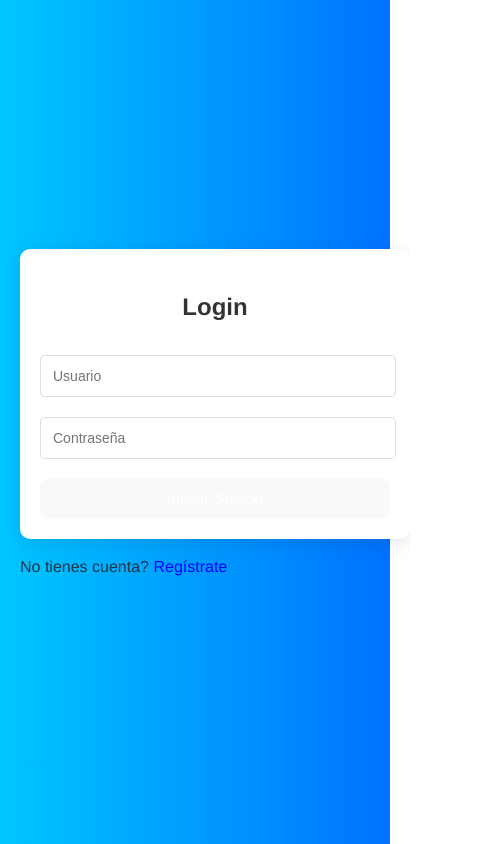
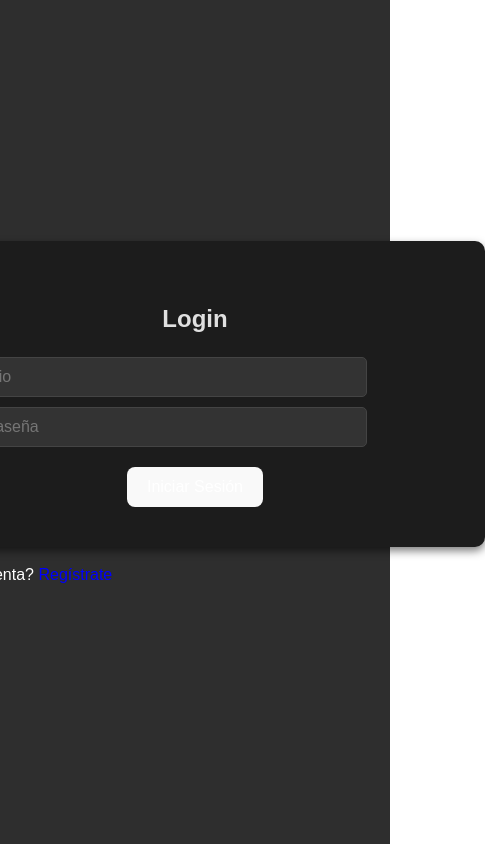
Before and after one commit to FacundoMag/trabajoFinal, a React (Vite) app: page / in a window 390 px wide. Shown: the whole page, 485 px wide, since content can reach past the window. Built offline with nearby package versions, Linux system fonts and the light colour scheme.

Commit message:
se hicieron algunas modificaciones al css de los codigos y tambien algunas modificaciones tratando de buscar soluciones al AgregarPersona.jsx y a GestionPersonas.Jsx

```diff
--- a/src/components/AgregarPersona.css
+++ b/src/components/AgregarPersona.css
@@ -1,53 +1,58 @@
-form {
-    background: linear-gradient(to right, #00c6ff, #0072ff);
+/* AgregarPersona.css */
+
+body {
+    background: #2e2e2e;
+    font-family: 'Montserrat', sans-serif;
     display: flex;
     justify-content: center;
     align-items: center;
-    height: 100vh;
+    height: 100%;
     margin: 0;
-    padding: 20px;
-    box-sizing: border-box;
+    color: #fff;
+}
+
+form {
+    background: #1c1c1c;
+    padding: 40px;
+    border-radius: 10px;
+    box-shadow: 0 4px 8px rgba(0, 0, 0, 0.5);
+    text-align: center;
+    width: 300px;
+    display: flex;
+    flex-direction: column;
+    align-items: center;
 }
 
 input {
-    width: calc(100% - 20px);
-    padding: 15px;
+    display: block;
+    width: 80%;
+    padding: 10px;
     margin: 10px 0;
-    border: 1px solid #ddd;
+    border: 1px solid #444;
     border-radius: 5px;
     font-size: 16px;
-    transition: border-color 0.3s ease;
+    background: #333;
+    color: #fff;
 }
 
 input:focus {
-    border-color: #0072ff;
+    border-color: #0ba29d;
     outline: none;
+    box-shadow: 0 0 5px rgba(0, 169, 157, 0.5);
 }
 
 button {
-    width: 100%;
-    padding: 15px;
-    margin-top: 20px;
-    background-color: #0072ff;
+    background: #0ba29d;
     color: white;
     border: none;
+    padding: 10px 20px;
     border-radius: 5px;
     cursor: pointer;
-    font-size: 18px;
-    transition: background-color 0.3s ease;
+    font-size: 16px;
+    transition: background 0.3s ease;
+    margin-top: 10px;
 }
 
 button:hover {
-    background-color: #005bb5;
+    background: #0c8a83;
 }
-
-@media (max-width: 600px) {
-    input {
-        padding: 12px;
-        font-size: 14px;
-    }
-    button {
-        padding: 12px;
-        font-size: 14px;
-    }
-}
--- a/src/components/EditarPersona.css
+++ b/src/components/EditarPersona.css
@@ -1,61 +1,65 @@
-.Cuadro {
-    background: linear-gradient(to right, #00c6ff, #0072ff);
+body {
+    background: #2e2e2e;
+    font-family: 'Montserrat', sans-serif;
     display: flex;
     justify-content: center;
     align-items: center;
-    height: 100vh;
+    height: 100%;
     margin: 0;
+    color: #fff;
+}
+
+.Cuadro {
+    background: #1c1c1c;
+    padding: 40px;
+    border-radius: 10px;
+    box-shadow: 0 4px 8px rgba(0, 0, 0, 0.5);
+    text-align: center;
+    width: 400px;
+}
+
+h2 {
+    margin-bottom: 20px;
+    color: #e0e0e0;
+    font-weight: bold;
+}
+
+form {
+    display: flex;
+    flex-direction: column;
+    align-items: center;
 }
 
 .Dato {
-    width: calc(100% - 20px);
-    padding: 15px;
+    display: block;
+    width: 80%;
+    padding: 10px;
     margin: 10px 0;
-    border: 1px solid #ddd;
+    border: 1px solid #444;
     border-radius: 5px;
     font-size: 16px;
-    transition: border-color 0.3s ease;
+    background: #333;
+    color: #fff;
 }
 
 .Dato:focus {
-    border-color: #0072ff;
+    border-color: #0ba29d;
     outline: none;
+    box-shadow: 0 0 5px rgba(0, 169, 157, 0.5);
 }
 
 .Boton {
-    width: 100%;
-    padding: 15px;
-    margin-top: 20px;
-    background-color: #0072ff;
+    background: #0ba29d;
     color: white;
     border: none;
+    padding: 10px 20px;
     border-radius: 5px;
     cursor: pointer;
-    font-size: 18px;
-    transition: background-color 0.3s ease;
+    font-size: 16px;
+    transition: background 0.3s ease;
+    margin-top: 10px;
 }
 
 .Boton:hover {
-    background-color: #005bb5;
+    background: #0c8a83;
 }
-
-.Cuadro .Dato[type="date"] {
-    width: 100%;
-    padding: 15px;
-    margin: 10px 0;
-    border: 1px solid #ddd;
-    border-radius: 5px;
-    font-size: 16px;
-    transition: border-color 0.3s ease;
-}
-
-@media (max-width: 600px) {
-    .Dato {
-        padding: 12px;
-        font-size: 14px;
-    }
-    .Boton {
-        padding: 12px;
-        font-size: 14px;
-    }
-}
--- a/src/components/GestionPersonas.css
+++ b/src/components/GestionPersonas.css
@@ -1,78 +1,70 @@
+/* GestionPersonas.css */
+
 body {
-    font-family: 'Helvetica Neue', Arial, sans-serif;
-    background: linear-gradient(to right, #00c6ff, #0072ff);
+    background: #2e2e2e;
+    font-family: 'Montserrat', sans-serif;
     display: flex;
     justify-content: center;
     align-items: center;
     height: 100%;
     margin: 0;
-    padding: 20px;
-    box-sizing: border-box;
+    color: #fff;
 }
 
 .container {
-    background: white;
-    padding: 30px;
+    background: #1c1c1c;
+    padding: 40px;
     border-radius: 10px;
-    box-shadow: 0 4px 20px rgba(0, 0, 0, 0.1);
+    box-shadow: 0 4px 8px rgba(0, 0, 0, 0.5);
     text-align: center;
-    max-width: 600px;
-    width: 100%;
-    animation: fadeIn 1s ease-in-out;
-}
-
-@keyframes fadeIn {
-    from {
-        opacity: 0;
-        transform: scale(0.9);
-    }
-    to {
-        opacity: 1;
-        transform: scale(1);
-    }
+    width: 500px;
 }
 
 h2 {
     margin-bottom: 20px;
-    color: #333;
-    font-size: 24px;
+    color: #e0e0e0;
+    font-weight: bold;
 }
 
 form {
+    display: flex;
+    flex-direction: column;
+    align-items: center;
     margin-bottom: 20px;
 }
 
 input {
-    width: calc(100% - 20px);
-    padding: 15px;
+    display: block;
+    width: 80%;
+    padding: 10px;
     margin: 10px 0;
-    border: 1px solid #ddd;
+    border: 1px solid #444;
     border-radius: 5px;
     font-size: 16px;
-    transition: border-color 0.3s ease, box-shadow 0.3s ease;
+    background: #333;
+    color: #fff;
 }
 
 input:focus {
-    border-color: #0072ff;
-    box-shadow: 0 0 5px rgba(0, 114, 255, 0.5);
+    border-color: #0ba29d;
     outline: none;
+    box-shadow: 0 0 5px rgba(0, 169, 157, 0.5);
 }
 
 button {
-    padding: 15px;
-    margin-top: 10px;
-    background-color: #0072ff;
+    background: #0ba29d;
     color: white;
     border: none;
+    padding: 10px 20px;
     border-radius: 5px;
     cursor: pointer;
-    font-size: 18px;
-    transition: background-color 0.3s ease, transform 0.3s ease;
+    font-size: 16px;
+    transition: background 0.3s ease;
+    margin-top: 10px;
 }
 
 button:hover {
-    background-color: #005bb5;
-    transform: translateY(-2px);
+    background: #0c8a83;
 }
 
 ul {
@@ -81,53 +73,27 @@ ul {
 }
 
 li {
-    background: #f1f1f1;
+    background: #2a2a2a;
+    padding: 10px;
+    border-radius: 5px;
     margin: 10px 0;
-    padding: 15px;
-    border-radius: 5px;
     display: flex;
     justify-content: space-between;
     align-items: center;
-    color: #333;
-    transition: background 0.3s ease;
-}
-
-li:hover {
-    background: #e2e2e2;
 }
 
 li button {
-    margin-left: 10px;
-    background-color: #28a745;
+    background: #444;
+    color: white;
     border: none;
-    padding: 10px;
+    padding: 5px 10px;
     border-radius: 5px;
     cursor: pointer;
     font-size: 14px;
-    color: white;
-    transition: background-color 0.3s ease, transform 0.3s ease;
+    transition: background 0.3s ease;
+    margin-left: 10px;
 }
 
 li button:hover {
-    background-color: #218838;
-    transform: translateY(-2px);
+    background: #555;
 }
-
-li button:last-child {
-    background-color: #dc3545;
-}
-
-li button:last-child:hover {
-    background-color: #c82333;
-}
-
-@media (max-width: 600px) {
-    .container {
-        padding: 20px;
-    }
-    input,
-    button {
-        padding: 12px;
-        font-size: 14px;
-    }
-}
--- a/src/components/Login.css
+++ b/src/components/Login.css
@@ -1,68 +1,58 @@
 body {
-    font-family: 'Helvetica Neue', Arial, sans-serif;
-    background: linear-gradient(to right, #00c6ff, #0072ff);
+    background: #2e2e2e;
+    font-family: 'Montserrat', sans-serif;
     display: flex;
     justify-content: center;
     align-items: center;
     height: 100vh;
     margin: 0;
+    color: #fff;
 }
 
 .container {
-    background: white;
-    padding: 30px;
+    background: #1c1c1c;
+    padding: 40px;
     border-radius: 10px;
-    box-shadow: 0 4px 6px rgba(0, 0, 0, 0.1);
+    box-shadow: 0 4px 8px rgba(0, 0, 0, 0.5);
     text-align: center;
-    max-width: 400px;
-    width: 100%;
+    width: 300px;
 }
 
 h2 {
     margin-bottom: 20px;
-    color: #333;
-    font-size: 24px;
+    color: #e0e0e0;
+    font-weight: bold;
 }
 
 input {
-    width: calc(100% - 20px);
-    padding: 15px;
+    display: block;
+    width: 100%;
+    padding: 10px;
     margin: 10px 0;
-    border: 1px solid #ddd;
+    border: 1px solid #444;
     border-radius: 5px;
     font-size: 16px;
-    transition: border-color 0.3s ease;
+    background: #333;
+    color: #fff;
 }
 
 input:focus {
-    border-color: #0072ff;
+    border-color: #0ba29d;
     outline: none;
+    box-shadow: 0 0 5px rgba(0, 169, 157, 0.5);
 }
 
 button {
-    width: 100%;
-    padding: 15px;
-    margin-top: 20px;
-    background-color: #0072ff;
+    background: #0ba29d;
     color: white;
     border: none;
+    padding: 10px 20px;
     border-radius: 5px;
     cursor: pointer;
-    font-size: 18px;
-    transition: background-color 0.3s ease;
+    font-size: 16px;
+    transition: background 0.3s ease;
 }
 
 button:hover {
-    background-color: #005bb5;
+    background: #0c8a83;
 }
-
-@media (max-width: 600px) {
-    .container {
-        padding: 20px;
-    }
-    input,
-    button {
-        padding: 12px;
-        font-size: 14px;
-    }
-}
--- a/src/components/Login.jsx
+++ b/src/components/Login.jsx
@@ -1,6 +1,7 @@
 import React, { Component } from "react";
 import axios from "axios";
-import './Login.css'
+import './Login.css';
+
 
 export default class Login extends Component {
   state = {
@@ -14,8 +15,12 @@ export default class Login extends Component {
 
   manejarLogin = async () => {
     try {
-      const response = await axios.post("https://personas.ctpoba.edu.ar/api/ingresar", this.state);
+      const response = await axios.post("https://personas.ctpoba.edu.ar/api/ingresar", {
+        user: this.state.user,
+        pass: this.state.pass
+      });
       this.props.manejarLogin(response.data.user, response.data.token);
+      console.log(response.data.token)
     } catch (error) {
       console.error(error);
     }
--- a/src/components/Registro.css
+++ b/src/components/Registro.css
@@ -1,68 +1,60 @@
+/* Registro.css */
+
 body {
-    font-family: 'Helvetica Neue', Arial, sans-serif;
-    background: linear-gradient(to right, #00c6ff, #0072ff);
+    background: #2e2e2e;
+    font-family: 'Montserrat', sans-serif;
     display: flex;
     justify-content: center;
     align-items: center;
     height: 100vh;
     margin: 0;
+    color: #fff;
 }
 
 .container {
-    background: white;
-    padding: 30px;
+    background: #1c1c1c;
+    padding: 40px;
     border-radius: 10px;
-    box-shadow: 0 4px 6px rgba(0, 0, 0, 0.1);
+    box-shadow: 0 4px 8px rgba(0, 0, 0, 0.5);
     text-align: center;
-    max-width: 400px;
-    width: 100%;
+    width: 300px;
 }
 
 h2 {
     margin-bottom: 20px;
-    color: #333;
-    font-size: 24px;
+    color: #e0e0e0;
+    font-weight: bold;
 }
 
 input {
-    width: calc(100% - 20px);
-    padding: 15px;
+    display: block;
+    width: 100%;
+    padding: 10px;
     margin: 10px 0;
-    border: 1px solid #ddd;
+    border: 1px solid #444;
     border-radius: 5px;
     font-size: 16px;
-    transition: border-color 0.3s ease;
+    background: #333;
+    color: #fff;
 }
 
 input:focus {
-    border-color: #0072ff;
+    border-color: #0ba29d;
     outline: none;
+    box-shadow: 0 0 5px rgba(0, 169, 157, 0.5);
 }
 
 button {
-    width: 100%;
-    padding: 15px;
-    margin-top: 20px;
-    background-color: #0072ff;
+    background: #0ba29d;
     color: white;
     border: none;
+    padding: 10px 20px;
     border-radius: 5px;
     cursor: pointer;
-    font-size: 18px;
-    transition: background-color 0.3s ease;
+    font-size: 16px;
+    transition: background 0.3s ease;
 }
 
 button:hover {
-    background-color: #005bb5;
+    background: #0c8a83;
 }
-
-@media (max-width: 600px) {
-    .container {
-        padding: 20px;
-    }
-    input,
-    button {
-        padding: 12px;
-        font-size: 14px;
-    }
-}
```
Also changed, not shown: src/components/AgregarPersona.jsx (+7 -6 lines), src/components/EditarPersona.jsx (+14 -2 lines), src/components/GestionPersonas.jsx (+24 -12 lines).
